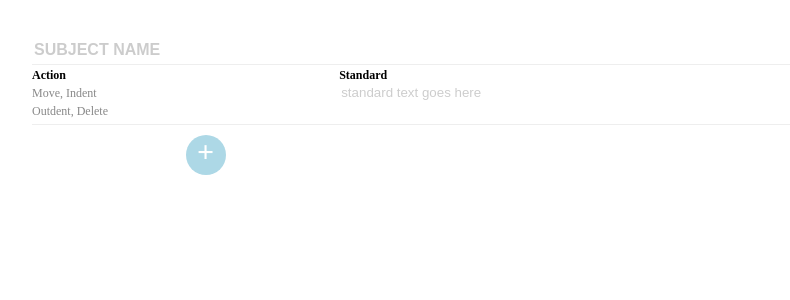
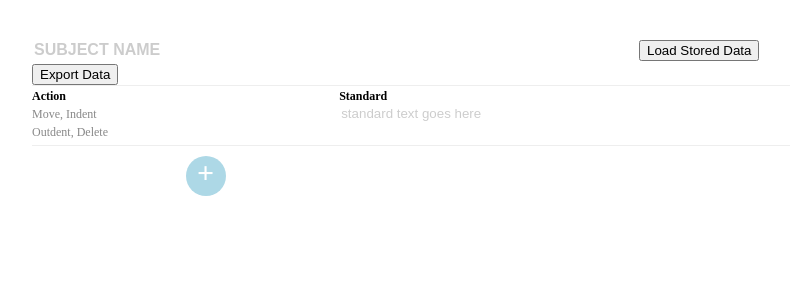
Before and after one commit to Gaurav2048/React-DnD-Adv, a React (Create React App) app: page / in a window 1280 px wide. Shown: the top 300 px of the page, without its empty margins (224-1014 px from the left). Built offline with nearby package versions, Linux system fonts and the light colour scheme.

Commit message:
Implement load data feature

```diff
--- a/src/App.js
+++ b/src/App.js
@@ -150,7 +150,12 @@ const App = () => {
 
   return (
     <div>
-      <Header subject={subject} setSubject={setSubject} />
+      <Header
+        subject={subject}
+        setSubject={setSubject}
+        data={data}
+        setData={setData}
+      />
       <ListItem>
         <ListItem.SubHeader data={data} setStandard={setData} />
         {data[0].content.map((chapter, chapterIndex) => (
--- a/src/Components/Header.js
+++ b/src/Components/Header.js
@@ -1,6 +1,60 @@
 import React from 'react';
 
-const Header = ({ subject, setSubject }) => {
+const Header = ({ data, setData, subject, setSubject }) => {
+  const loadData = (e) => {
+    const storedContent = [
+      {
+        standard: '',
+        content: [
+          {
+            id: 0,
+            chapterTitle: 'Number System',
+            topics: [
+              {
+                id: 'Red',
+                name: 'Introduction',
+              },
+              {
+                id: 'Green',
+                name: 'Addition and multipliation theorams',
+              },
+              {
+                id: 'Blue',
+                name: 'Power theorams',
+              },
+              {
+                id: 'Yellow',
+                name: 'Logarithim and exponents',
+              },
+            ],
+          },
+          {
+            id: 1,
+            chapterTitle: 'Geometry',
+            topics: [
+              {
+                id: 'Black',
+                name: 'Introduction',
+              },
+              {
+                id: 'White',
+                name: 'Circle and Ellipses',
+              },
+              {
+                id: 'Orange',
+                name: 'Lines and graphs',
+              },
+            ],
+          },
+        ],
+      },
+    ];
+
+    setData(storedContent);
+  };
+
+  const exportData = (e) => {};
+
   return (
     <div className="header">
       <input
@@ -9,6 +63,13 @@ const Header = ({ subject, setSubject }) => {
         value={subject}
         onChange={(e) => setSubject(e.value)}
       />
+      <button
+        style={{ marginLeft: '50%', marginRight: '10px' }}
+        onClick={loadData}
+      >
+        Load Stored Data
+      </button>
+      <button onClick={exportData}> Export Data </button>
       <div style={{ borderBottom: '.5px solid #EEEEEE', width: '100%' }}></div>
     </div>
   );
```
